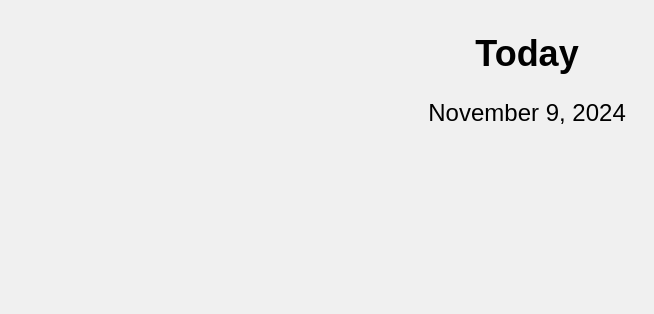
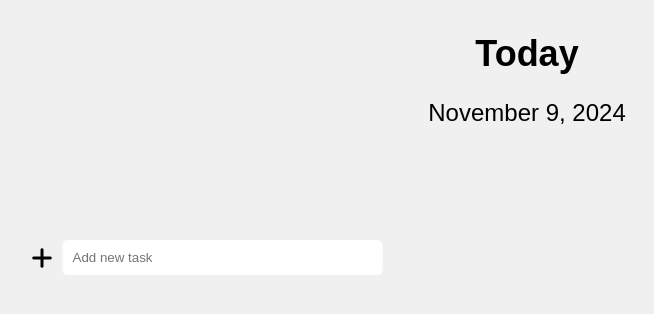
Before and after one commit to Ayanda-Radebe/to-do, a website: page index.html in a window 1280 px wide. Shown: the whole page, without its empty margins (113-767 px from the left). Drawn offline with Linux system fonts and the light colour scheme.

Commit message:
task: task field added

```diff
--- a/index.html
+++ b/index.html
@@ -1,17 +1,31 @@
 <!DOCTYPE html>
 <html lang="en">
   <head>
-    <meta charset="UTF-8">
-    <meta name="viewport" content="width=device-width, initial-scale=1.0">
+    <meta charset="UTF-8" />
+    <meta name="viewport" content="width=device-width, initial-scale=1.0" />
     <title>To-Do List</title>
-    <link rel="stylesheet" href="styles.css">
+    <link rel="stylesheet" href="styles.css" />
+    <link
+      rel="stylesheet"
+      href="https://cdnjs.cloudflare.com/ajax/libs/font-awesome/6.2.1/css/all.min.css"
+    />
   </head>
+
   <body>
+    <!-- Date section -->
     <div class="container">
       <h1>Today</h1>
       <p id="current-date"></p>
     </div>
 
+    <!-- Adding New Task Section -->
+    <div class="add-task">
+      <i class="fa-solid fa-plus"></i>
+      <input type="text" id="task-input" placeholder="Add new task" />
+    </div>
+
+    <div id="task-list"></div>
+
     <script src="script.js"></script>
   </body>
 </html>
--- a/styles.css
+++ b/styles.css
@@ -4,7 +4,7 @@ body {
 }
 
 
-/* Date */
+/* Date Section */
 .container {
     position: absolute;
     top: 10%;
@@ -21,3 +21,33 @@ h1 {
 #current-date {
     font-size: 24px;
 }
+
+/* Adding New Task Section */
+
+.add-task {
+    position: absolute;
+    top: 30%;
+    left: 25%;
+    transform: translate(-50%, 0);
+    display: flex;
+    align-items: center;
+}
+
+.add-task i {
+    font-size: 24px;
+    margin-right: 10px;
+}
+
+#task-input {
+    padding: 10px;
+    border: none;
+    border-radius: 5px;
+    width: 300px;
+}
+
+#task-list {
+    position: absolute;
+    top: 30%;
+    left: 50%;
+    transform: translate(-50%, 0);
+}
```
Lines whose indentation alone changed are shown as unchanged.
